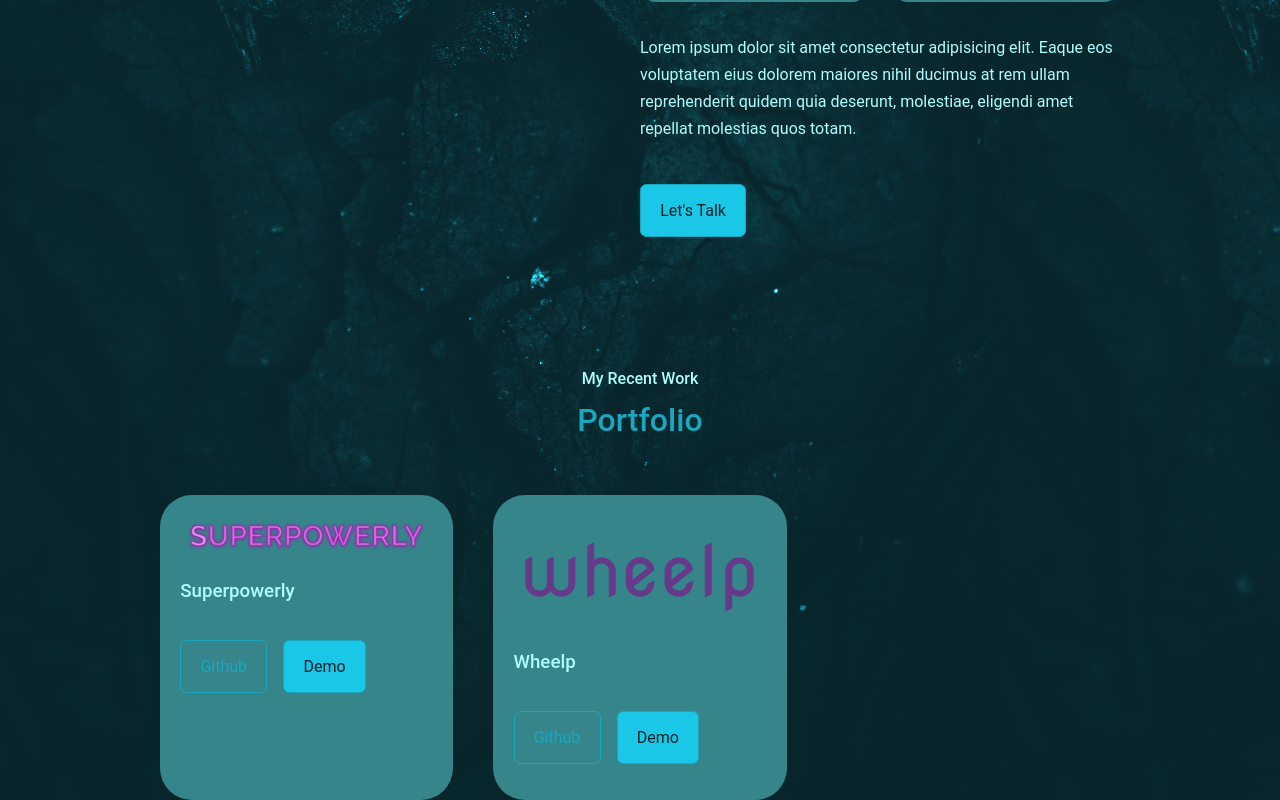
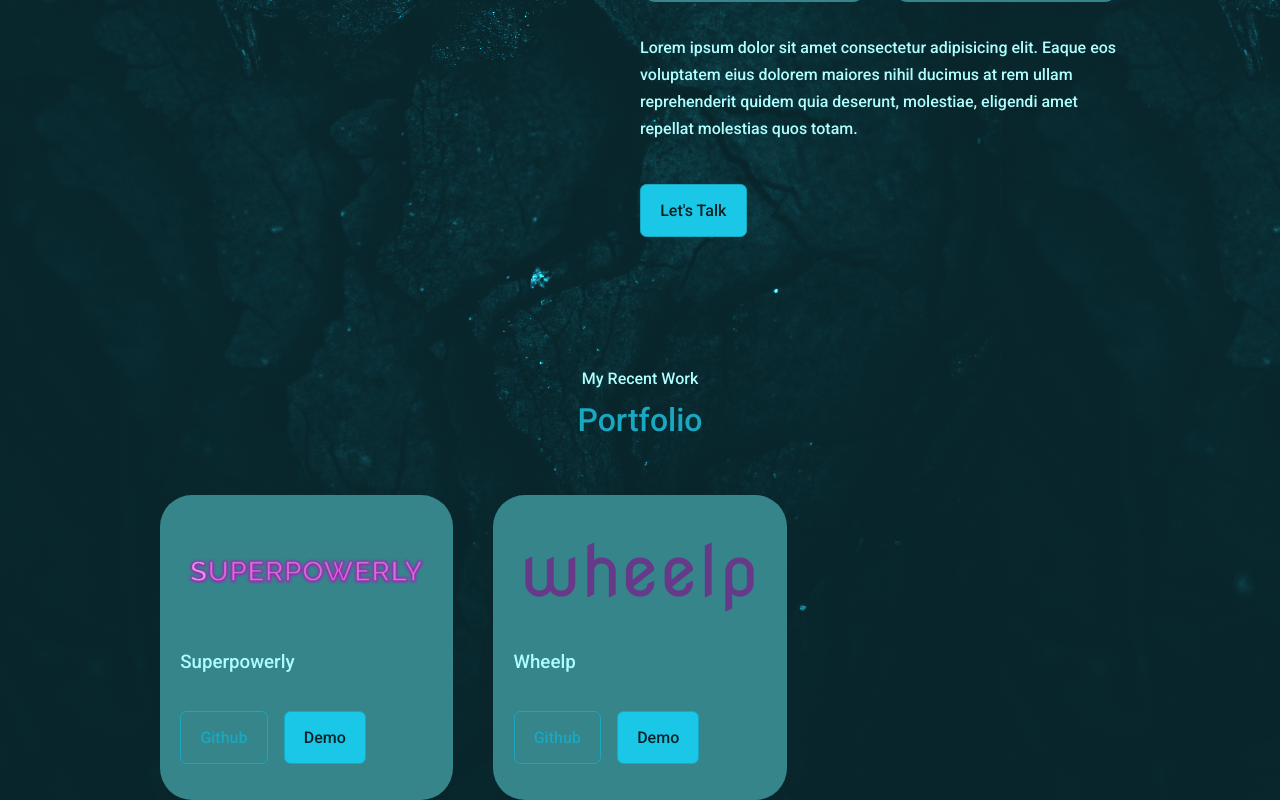
Before and after one commit to alexibee/portfolio, a React (Create React App) app: page / in a window 1280 px wide. Shown: the part 705-1505 px from the top of the page. Built offline with nearby package versions, Linux system fonts and the light colour scheme.

Commit message:
center img

```diff
--- a/src/components/portfolio/portfolio.scss
+++ b/src/components/portfolio/portfolio.scss
@@ -12,6 +12,9 @@
   border-radius: 2rem;
   border: 1px solid transparent;
   transition: $transition;
+  display: flex;
+  flex-direction: column;
+  justify-content: space-around;
   &:hover {
     border-color: $color-cta-variant;
     background: transparent;
@@ -20,7 +23,12 @@
 
 .portfolio__item-image {
   border-radius: 1.5rem;
+  flex-grow: 1;
   overflow: hidden;
+  display: flex;
+  img {
+    align-self: center;
+  }
 }
 
 .portfolio__item h3 {
--- a/src/index.scss
+++ b/src/index.scss
@@ -1,4 +1,5 @@
 @import './variables.scss';
+@import url('https://fonts.googleapis.com/css2?family=Roboto:wght@300;500&display=swap');
 
 * {
   margin: 0;
@@ -19,7 +20,7 @@ html {
 // }
 
 body {
-  font-family: "Roboto", sans-serif;
+  font-family: 'Roboto', sans-serif;
   background: $color-bg;
   color: $color-light;
   line-height: 1.7;
```
Also changed, not shown: src/components/nav/nav.scss (+8 -10 lines), src/components/portfolio/Portfolio.jsx (indentation only).
